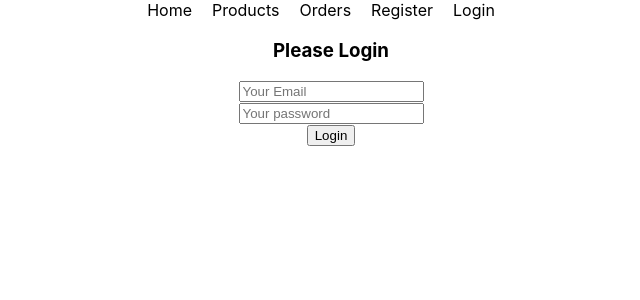
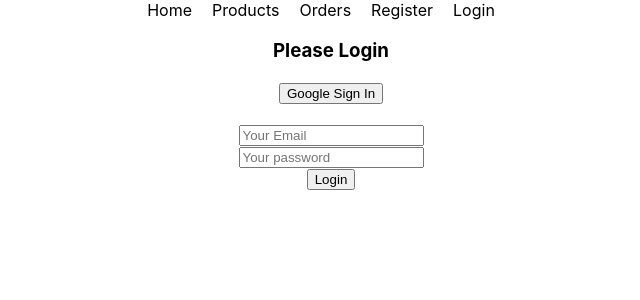
Before and after one commit to AtiqRahman1/router-firebase-integration, a React (Create React App) app: page /login in a window 1280 px wide. Shown: the top 300 px of the page, without its empty margins (309-949 px from the left). Built offline with nearby package versions, Linux system fonts and the light colour scheme.

Commit message:
custom hook added

```diff
--- a/src/components/Login/Login.js
+++ b/src/components/Login/Login.js
@@ -1,9 +1,14 @@
 import React from 'react';
+import useFirebase from '../../hooks/useFirebase';
 
 const Login = () => {
+    const { signInWithGoogle } = useFirebase();
     return (
         <div>
             <h3>Please Login</h3>
+            <div style={{ margin: '20px' }}>
+                <button onClick={signInWithGoogle}>Google Sign In</button>
+            </div>
             <form>
                 <input type="email" name="" id="" placeholder='Your Email' />
                 <br />
--- /dev/null
+++ b/src/hooks/useFirebase.js
@@ -0,0 +1,25 @@
+import { useState } from "react";
+import app from "../firebase.init";
+import { getAuth, GoogleAuthProvider, signInWithPopup } from 'firebase/auth';
+
+
+const auth = getAuth(app);
+const googleProvider = new GoogleAuthProvider();
+
+const useFirebase = () => {
+    const [user, setUser] = useState({})
+
+    const signInWithGoogle = () => {
+        signInWithPopup(auth, googleProvider)
+            .then(result => {
+                const user = result.user;
+                setUser(user);
+                console.log(user);
+            })
+    }
+
+
+    return { user, signInWithGoogle }
+}
+
+export default useFirebase;
```
